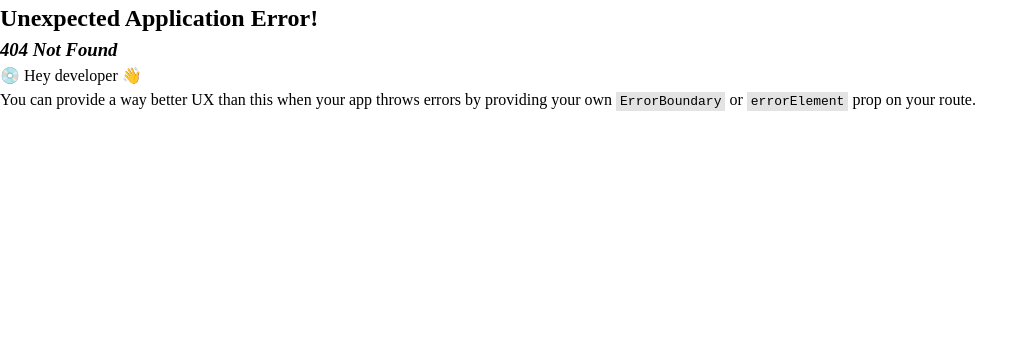
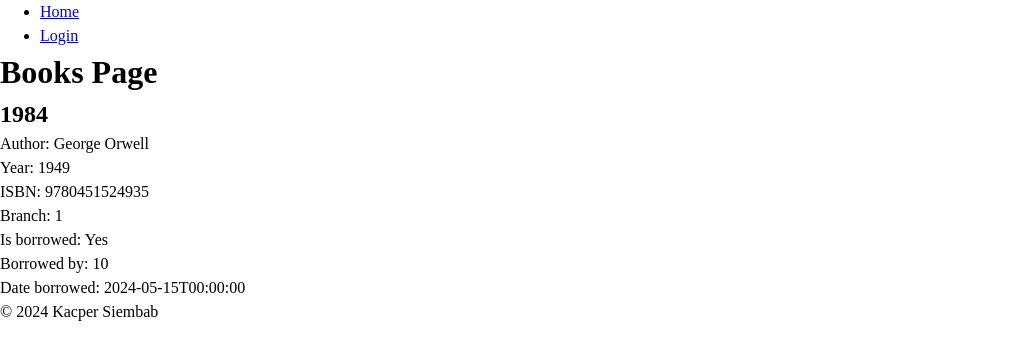
Before and after one commit to Shaking-Donut/library_system_front, a React (Vite) app: page /books in a window 1280 px wide. Before the commit this address had no page. Shown: the top 360 px of the page, without its empty margins (0-1035 px from the left). Built offline with nearby package versions, Linux system fonts and the light colour scheme.

Commit message:
add /books to display books

```diff
--- /dev/null
+++ b/src/pages/books.tsx
@@ -0,0 +1,20 @@
+import BookList from "../components/bookList";
+
+export default function BooksPage() {
+    return (
+        <div>
+            <h1>Books Page</h1>
+            <BookList books={[{
+                "id": 32,
+                "title": "1984",
+                "author": "George Orwell",
+                "year": 1949,
+                "isbn": "9780451524935",
+                "branch": 1,
+                "is_borrowed": true,
+                "date_borrowed": "2024-05-15T00:00:00",
+                "borrowed_by": 10
+            }]} />
+        </div>
+    )
+}
--- a/src/pages/index.ts
+++ b/src/pages/index.ts
@@ -1,4 +1,5 @@
 import LoginPage from './loginPage';
 import WelcomePage from './welcomePage';
+import BooksPage from './books';
 
-export {LoginPage, WelcomePage}
+export {LoginPage, WelcomePage, BooksPage}
--- a/src/router.tsx
+++ b/src/router.tsx
@@ -1,6 +1,6 @@
 import { RouterProvider, createBrowserRouter } from "react-router-dom";
 
-import { WelcomePage, LoginPage } from "./pages";
+import { WelcomePage, LoginPage, BooksPage } from "./pages";
 import { GeneralLayout } from "./layouts";
 
 const router = createBrowserRouter([
@@ -8,6 +8,7 @@ const router = createBrowserRouter([
         element: <GeneralLayout />,
         children: [
             { path: "/", element: <WelcomePage /> },
+            { path: "/books", element: <BooksPage /> },
             { path: "/login", element: <LoginPage /> },
         ]
     },
```
